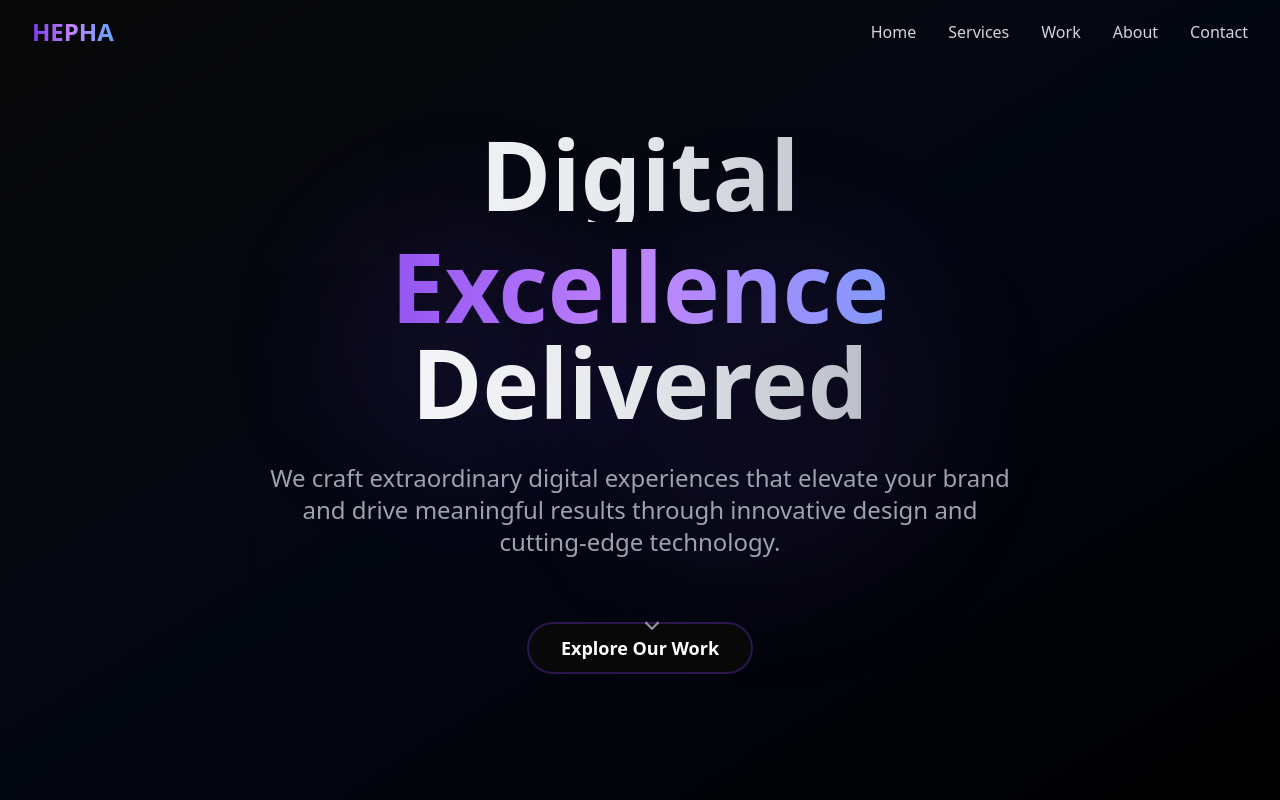
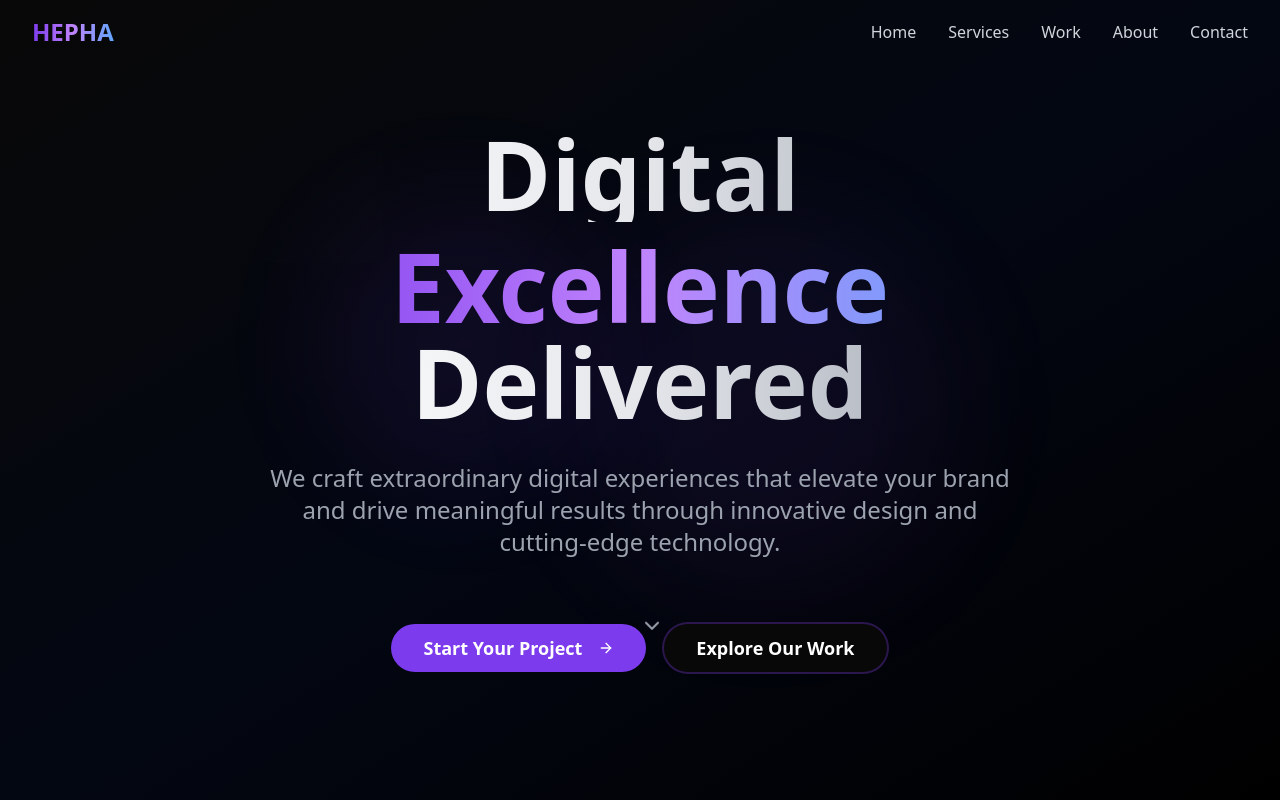
Before and after one commit to Ptrkiama/PK_Consulting, a React (Vite) app: page / in a window 1280 px wide. Shown: the top 800 px of the page. Built offline with nearby package versions, Linux system fonts and the light colour scheme.

Commit message:
Reverted to commit a4e5e7606e5528203d227476c772b54975109f30

```diff
--- a/src/components/Hero.tsx
+++ b/src/components/Hero.tsx
@@ -1,3 +1,4 @@
+
 import { ArrowRight, ChevronDown } from 'lucide-react';
 import { Button } from '@/components/ui/button';
 
@@ -24,7 +25,15 @@ const Hero = () => {
           </p>
 
           <div className="flex flex-col sm:flex-row gap-4 justify-center items-center pt-8">
-            {/* Removed Start Your Project button */}
+            <Button
+              size="lg"
+              className="bg-primary hover:bg-primary/90 text-white px-8 py-6 text-lg font-semibold rounded-full transition-all duration-300 hover:scale-105 group"
+              onClick={() => document.querySelector('#contact')?.scrollIntoView({ behavior: 'smooth' })}
+            >
+              Start Your Project
+              <ArrowRight className="ml-2 h-5 w-5 transition-transform group-hover:translate-x-1" />
+            </Button>
+
             <Button
               variant="outline"
               size="lg"
--- a/src/components/Work.tsx
+++ b/src/components/Work.tsx
@@ -1,3 +1,4 @@
+
 import { ExternalLink, Globe } from 'lucide-react';
 import { Card, CardContent } from '@/components/ui/card';
 import { Button } from '@/components/ui/button';
@@ -102,7 +103,14 @@ const Work = () => {
         </div>
 
         <div className="text-center mt-16">
-
+          <Button
+            size="lg"
+            className="bg-primary hover:bg-primary/90 text-white px-8 py-6 text-lg font-semibold rounded-full transition-all duration-300 hover:scale-105 group"
+            onClick={() => document.querySelector('#contact')?.scrollIntoView({ behavior: 'smooth' })}
+          >
+            Start Your Project
+            <ExternalLink className="ml-2 h-5 w-5 transition-transform group-hover:translate-x-1" />
+          </Button>
         </div>
       </div>
     </section>
```
